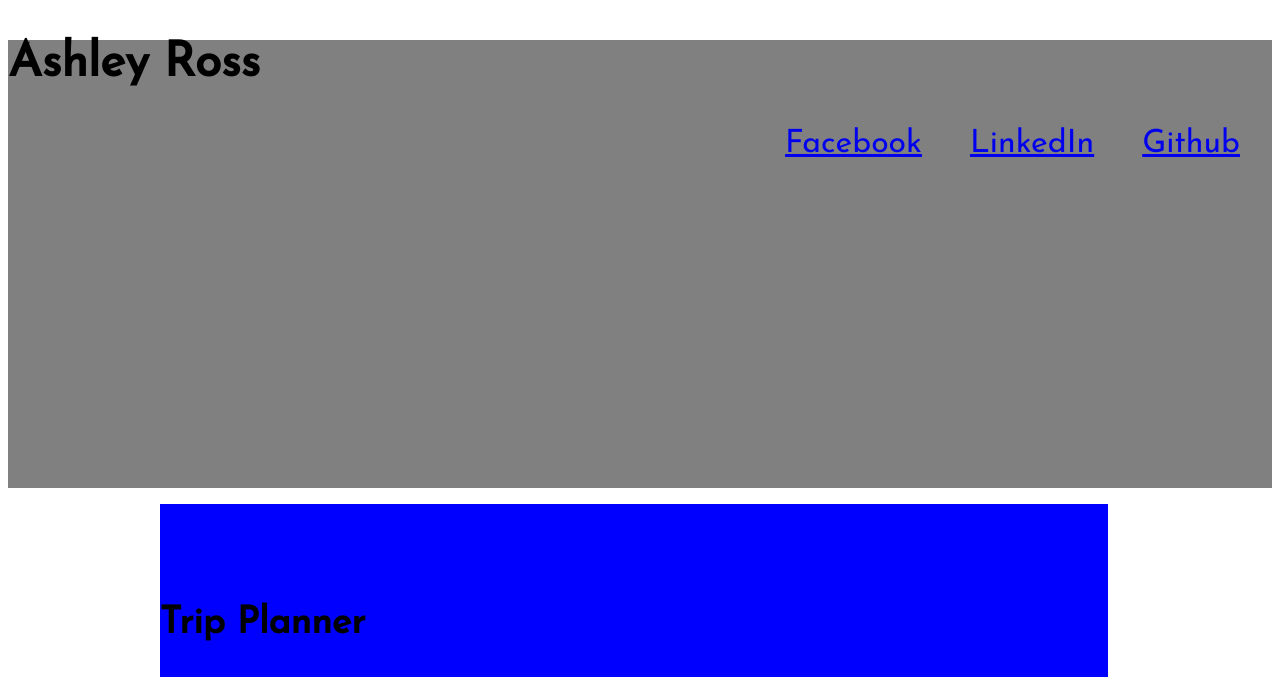
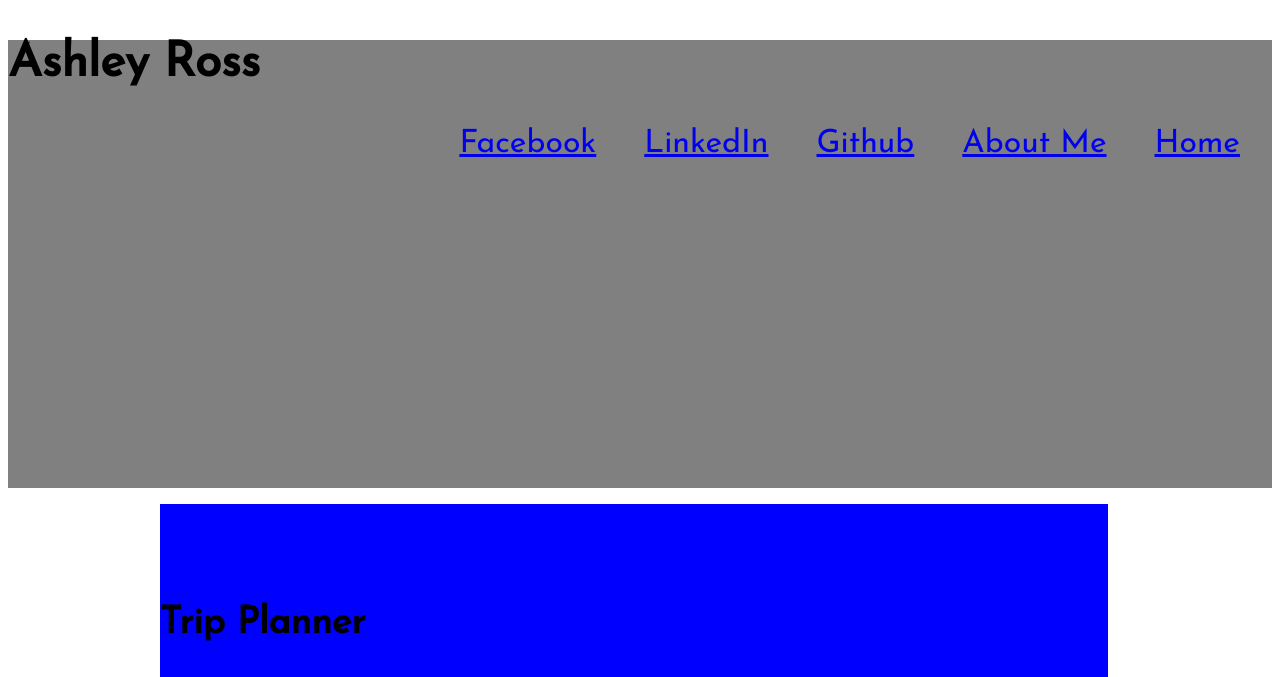
Before and after one commit to aer03280/portfolio, a plain HTML site: page index.html in a window 1280 px wide. Shown: the top 677 px of the page. Drawn offline with nearby package versions, Linux system fonts and the light colour scheme; a web font is replaced by a local one.

Commit message:
about and home disappear when other is clicked but about still shows on page load

```diff
--- a/index.html
+++ b/index.html
@@ -40,8 +40,8 @@
      <h1>Ashley Ross</h1>
     <nav class="navMain">
       <ul>
-        <!-- <li class="link nav" data-content="projects"><a href="#" class="iconHome">Home</a></li>
-        <li class="link nav" data-content="aboutMe"><a href="#" class="iconAbout">About Me</a></li> -->
+        <li class="link nav" data-content="projects"><a href="/" class="iconHome">Home</a></li>
+        <li class="link nav" data-content="aboutMe"><a href="/aboutMe" class="iconAbout">About Me</a></li>
         <li class="link"><a href="https://github.com/aer03280" target="_blank">Github</a></li>
         <li class="link"><a href="https://www.linkedin.com/in/ashley-ross-aa91101b" target="_blank">LinkedIn</a></li>
         <li class="link"><a href="https://www.facebook.com/ashley.ross.9659" target="_blank">Facebook</a></li>
--- a/scripts/app.js
+++ b/scripts/app.js
@@ -40,7 +40,7 @@ Projects.fetchAll = function() {
   }
 };
 
-// Hide about and home tabs when the other is clicked // currently hidden bc routes.js
+// Hide about and home tabs when the other is clicked // currently greyed bc routes.js
 // projectData.handleNav = function () {
 //   $('.navMain').on('click' , '.nav' , function() {
 //     $('.navContent').hide();
```
